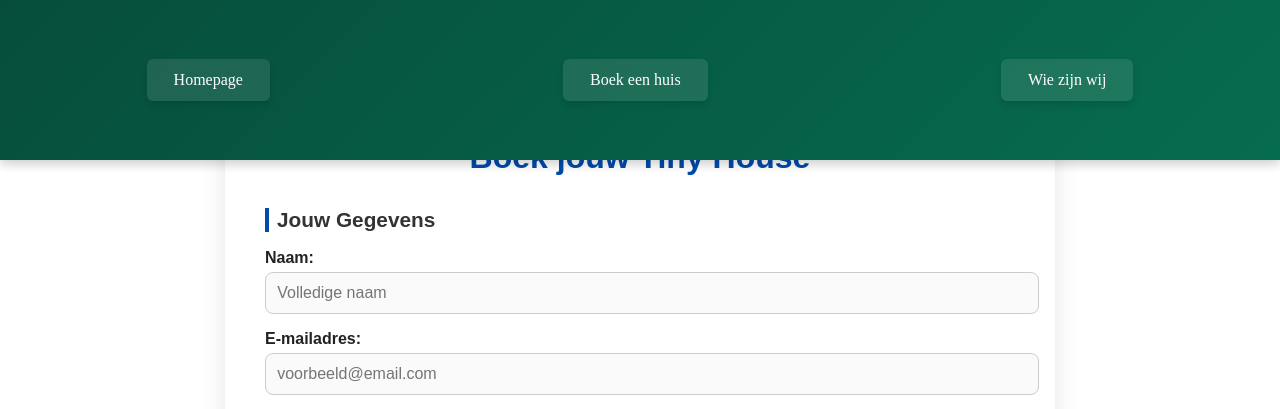
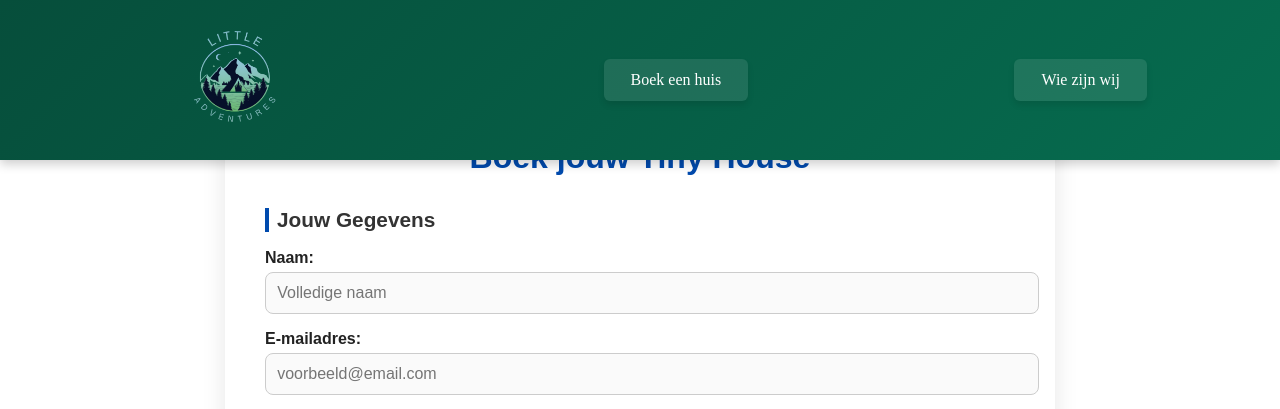
Before and after one commit to Slex736/Little-Adventures, a Django app: page /booking/ in a window 1280 px wide. Shown: the top 409 px of the page. Run offline with Django 5.2, Linux system fonts and the light colour scheme.

Commit message:
almost finished

```diff
--- a/Homepage/static/Homepage/main.css
+++ b/Homepage/static/Homepage/main.css
@@ -1,7 +1,7 @@
 .navbar {
     background: linear-gradient(135deg, #064e3b 0%, #066c4f 100%);
     width: 100%;
-    height: 10vh;
+    height: 15vh;
     position: fixed !important;
     top: 0;
     left: 0;
@@ -41,3 +41,25 @@
     transform: scale(0.95);
     background-color: rgba(255, 255, 255, 0.3);
 }
+
+.logolink {
+    padding: 10px 25px;
+    cursor: pointer;
+    transition: all 0.3s ease;
+}
+
+.logolink:hover {
+    transform: scale(1.08);
+}
+
+.logolink:active {
+    transform: scale(0.95);
+}
+
+.logo {
+    font-size: 1.8rem;
+    font-weight: bold;
+    color: white;
+    text-decoration: none;
+    max-height: 15vh;
+}
--- a/Homepage/templates/Homepage/Booking.html
+++ b/Homepage/templates/Homepage/Booking.html
@@ -64,37 +64,37 @@
     <div class="house-selection">
       <label for="zee" class="house-option">
         <input type="radio" id="zee" name="huis" value="zee">
-        <img src="{% static 'Homepage/images/zee.jpeg' %}" alt="Boat/Zee Model">
+        <img src="{% static 'Homepage/Images/zee.jpeg' %}" alt="Boat/Zee Model">
         <span>Zee Model</span>
       </label>
 
       <label for="bos" class="house-option">
         <input type="radio" id="bos" name="huis" value="bos">
-        <img src="{% static 'Homepage/images/bos.jpeg' %}" alt="Bos Model">
+        <img src="{% static 'Homepage/Images/bos.jpeg' %}" alt="Bos Model">
         <span>Bos Model</span>
       </label>
 
       <label for="strand" class="house-option">
         <input type="radio" id="strand" name="huis" value="strand">
-        <img src="{% static 'Homepage/images/strand.jpeg' %}" alt="Strand Model">
+        <img src="{% static 'Homepage/Images/strand.jpeg' %}" alt="Strand Model">
         <span>Strand Model</span>
       </label>
 
       <label for="haven" class="house-option">
         <input type="radio" id="haven" name="huis" value="haven">
-        <img src="{% static 'Homepage/images/haven.jpeg' %}" alt="Haven Model">
+        <img src="{% static 'Homepage/Images/haven.jpeg' %}" alt="Haven Model">
         <span>Haven Model</span>
       </label>
 
       <label for="gras" class="house-option">
         <input type="radio" id="gras" name="huis" value="gras">
-        <img src="{% static 'Homepage/images/gras.jpeg' %}" alt="Gras Model">
+        <img src="{% static 'Homepage/Images/gras.jpeg' %}" alt="Gras Model">
         <span>Gras Model</span>
       </label>
 
       <label for="berg" class="house-option">
         <input type="radio" id="berg" name="huis" value="berg">
-        <img src="{% static 'Homepage/images/berg.jpeg' %}" alt="Berg Model">
+        <img src="{% static 'Homepage/Images/berg.jpeg' %}" alt="Berg Model">
         <span>Berg Model</span>
       </label>
     </div>
--- a/Homepage/templates/Homepage/Homepage.html
+++ b/Homepage/templates/Homepage/Homepage.html
@@ -7,7 +7,7 @@
 
 {% block content %}
 <section class="intro">
-  <h1>Welkom bij Tiny Living</h1>
+  <h1>Welkom bij Tiny Adventures</h1>
   <p>Wij ontwerpen en bouwen compacte, duurzame huizen die groot leven mogelijk maken.</p>
   <a href="#projecten" class="btn-project">Bekijk onze projecten</a>
 </section>
--- a/Homepage/templates/Homepage/Main.html
+++ b/Homepage/templates/Homepage/Main.html
@@ -10,7 +10,9 @@
 </head>
 <body>
     <div class="navbar">
-        <a href="{% url  'homepage' %}" class="btn homepagelink">Homepage</a>
+        <a href="{% url  'homepage' %}" class="logolink homepagelink">
+            <img src="{% static 'Homepage/Images/Logo.png' %}" alt="Little Adventures Logo" class="logo">
+        </a>
         <a href="{% url 'booking' %}" class="btn bookinglink">Boek een huis</a>
         <a href="{% url  'aboutus' %}" class="btn aboutuslink">Wie zijn wij</a>
     </div>
```
Also changed, not shown: Homepage/templates/Homepage/AboutUs.html (+4 -4 lines), Homepage/static/Homepage/Images/Logo.png (added), 2 other files.
